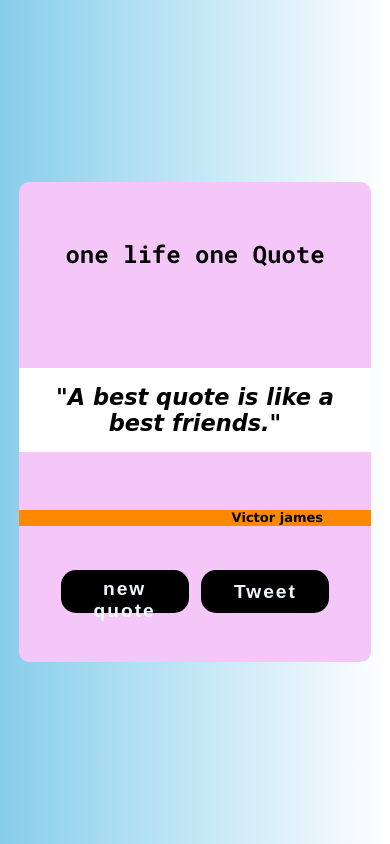
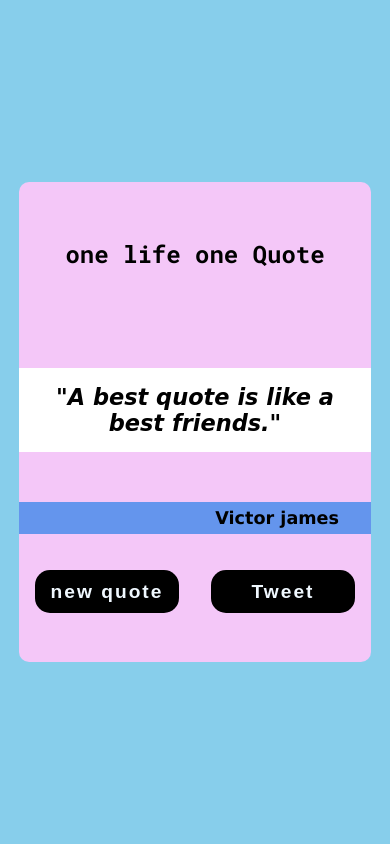
Before and after one commit to Ezhil-04/quotes-app, a plain HTML site: page index.html in a window 390 px wide. Drawn offline with Linux system fonts and the light colour scheme; a web font is replaced by a local one.

Commit message:
Update style.css

```diff
--- a/style.css
+++ b/style.css
@@ -11,8 +11,7 @@ body{
     align-items: center;
     justify-content: center;
    background-repeat: no-repeat;
-    background-image:linear-gradient(to right,skyblue,white);
-}
+   background-color: skyblue;
 .rajdhani-light {
     font-family: "Rajdhani", sans-serif;
     font-weight: 300;
@@ -85,7 +84,7 @@ width: 100%;
   width: 100%;
     display: flex;
     justify-content: flex-end;
-    padding-right: 3rem;
+    padding-right: 2rem;
 }
 #a{
     text-decoration:none ;
@@ -119,7 +118,7 @@ width: 100%;
         background-color: rgb(244, 199, 248);
     }
     .btns_wrap{
-        width: 80%;
+        width: 100%;
         height: 4rem;
     }
     .btns{
@@ -128,7 +127,7 @@ width: 100%;
         font-weight: bold;
         border-radius: 15px;
         height: 2.7rem;
-        width: 8rem;
+        width: 9rem;
     }
     .h3{
         background-color: white;
@@ -143,5 +142,18 @@ width: 100%;
         font-size: 1.2rem;
         font-weight: bold;
     }
+    .spandiv{
+        height: 2rem;
+        background-color: cornflowerblue;
+
+    }
+    #span{
+      display: flex;
+      align-items: center;
+
+        font-size: 1.1rem;
+
+        font-weight: bold;
+    }
 
 }
```
